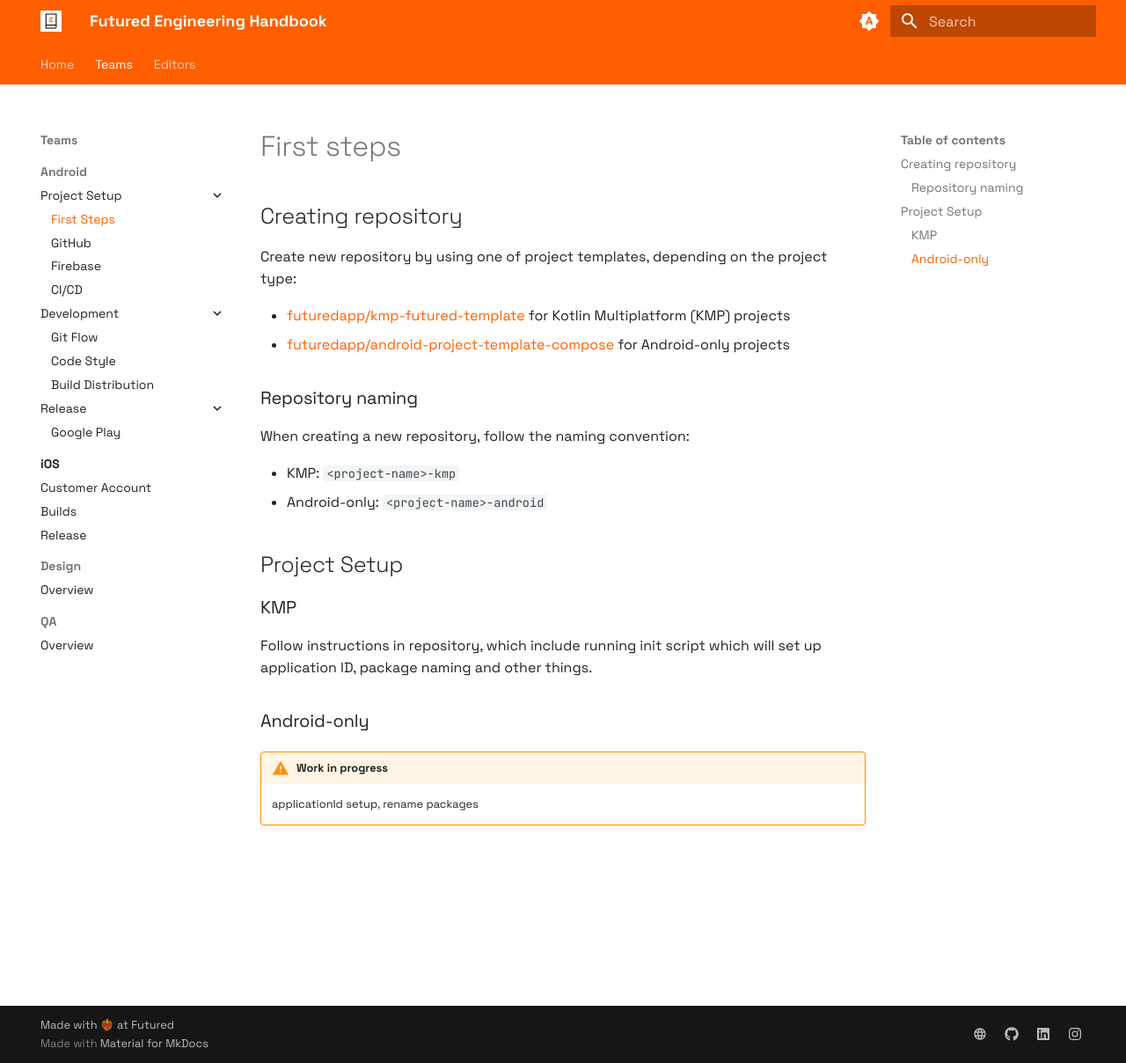
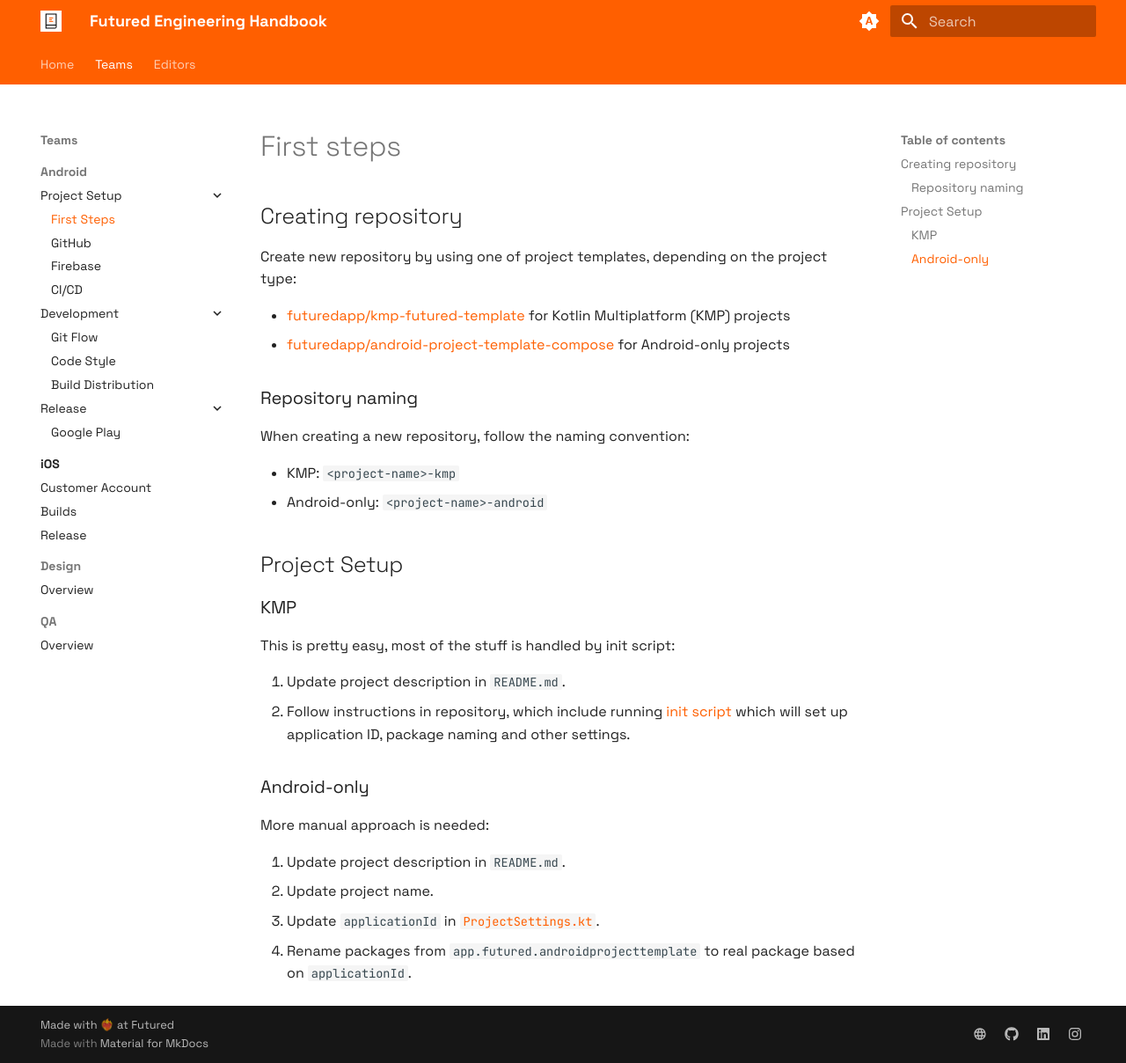
Before and after one commit to futuredapp/Engineering-Handbook, an MkDocs documentation site: the page built from docs/Teams/android/project_setup/00_new_repo.md, in a window 1280 px wide and 1208 px high. Shown: the whole window at 88% size. Built offline with MkDocs 1.6.1 and Material for MkDocs 9.7.7, drawn with Linux system fonts in a browser that asks for light colours.

Commit message:
Update Android - Project Setup - First steps

```diff
--- a/docs/Teams/android/project_setup/00_new_repo.md
+++ b/docs/Teams/android/project_setup/00_new_repo.md
@@ -16,9 +16,16 @@ When creating a new repository, follow the naming convention:
 
 ### KMP
 
-Follow instructions in repository, which include running init script which will set up application ID, package naming and other things.
+This is pretty easy, most of the stuff is handled by init script:
+
+1. Update project description in `README.md`.
+2. Follow instructions in repository, which include running [init script](https://github.com/futuredapp/kmp-futured-template?tab=readme-ov-file#initial-script) which will set up application ID, package naming and other settings.
 
 ### Android-only
 
-!!! warning "Work in progress"
-    applicationId setup, rename packages
+More manual approach is needed:
+
+1. Update project description in `README.md`.
+2. Update project name.
+3. Update `applicationId` in [`ProjectSettings.kt`](https://github.com/futuredapp/android-project-template-compose/blob/main/buildSrc/src/main/kotlin/ProjectSettings.kt).
+4. Rename packages from `app.futured.androidprojecttemplate` to real package based on `applicationId`.
```
Also changed, not shown: docs/Teams/android/project_setup/20_firebase.md (+1 -1 lines).
